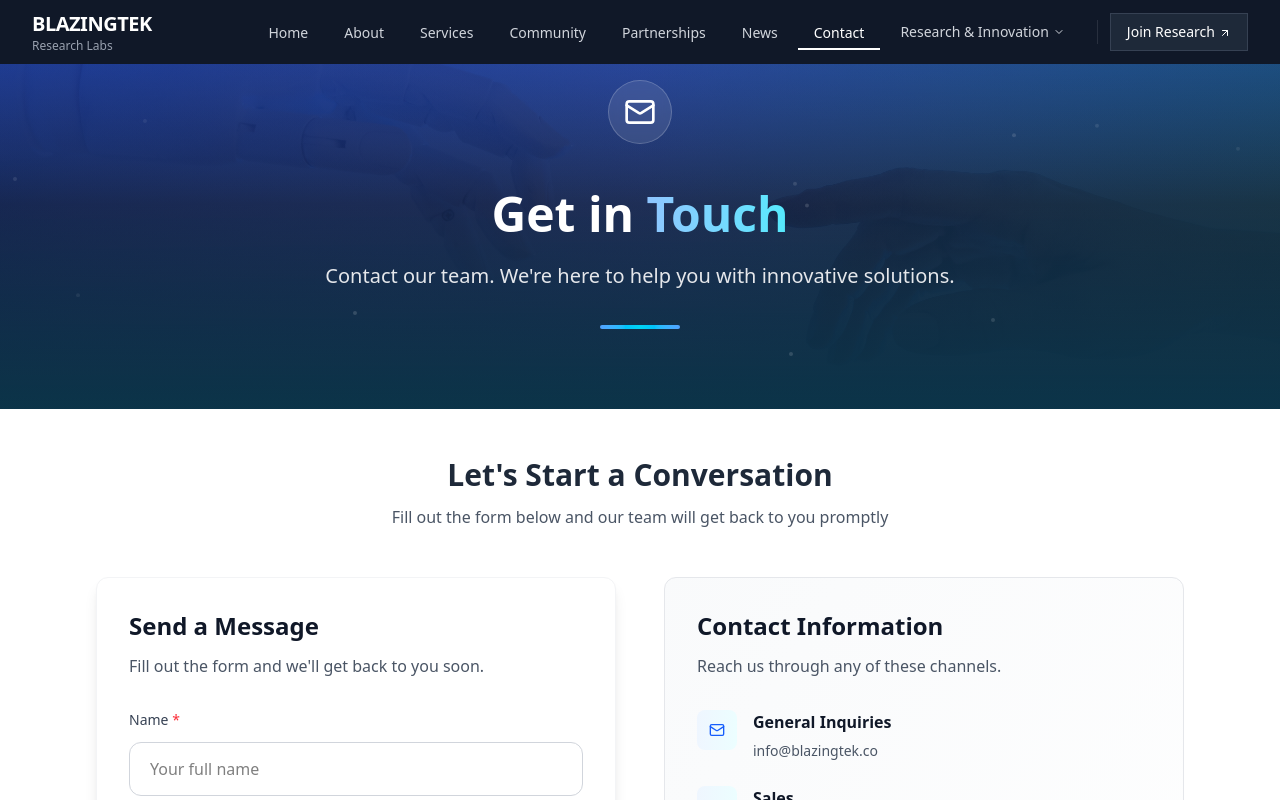
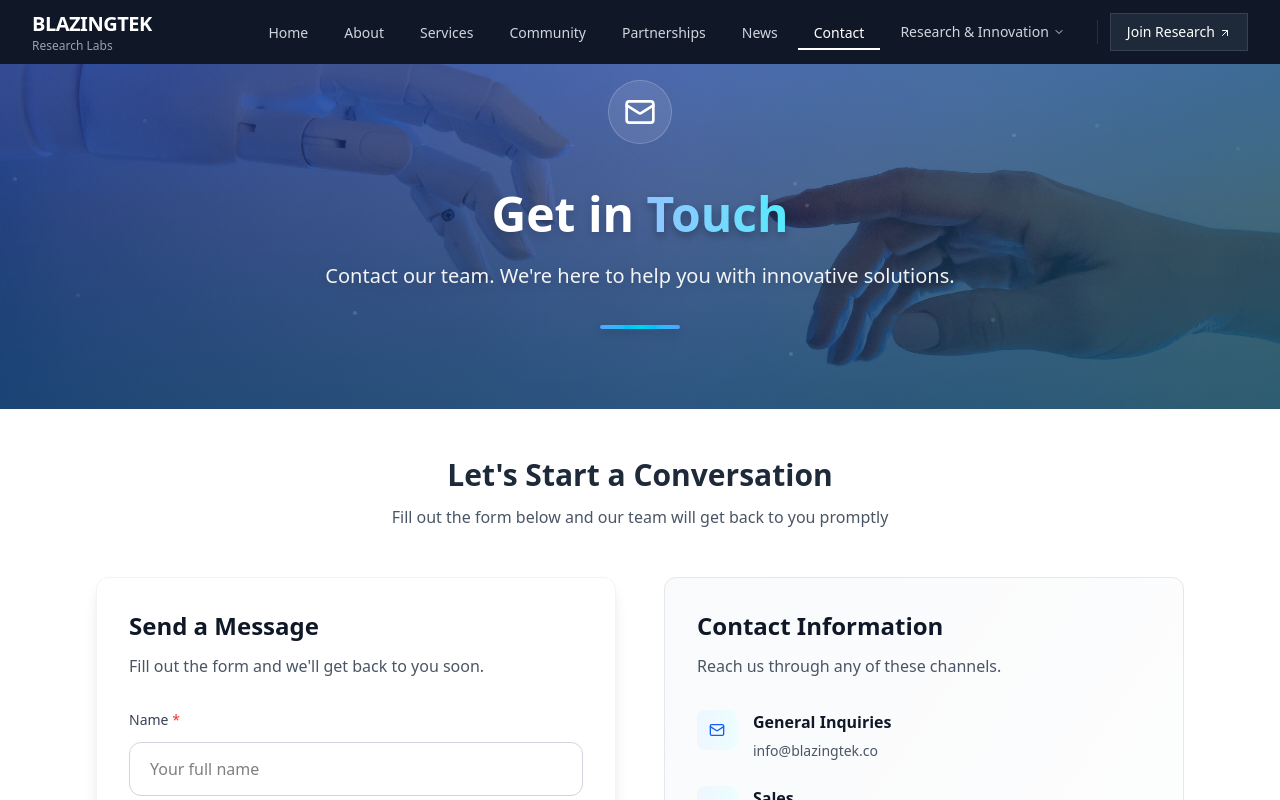
Before and after one commit to tgzgondoz/blazingtek, a React (Vite) app: page /contact in a window 1280 px wide. Shown: the top 800 px of the page. Built offline with nearby package versions, Linux system fonts and the light colour scheme.

Commit message:
community

```diff
--- a/src/pages/Contact.jsx
+++ b/src/pages/Contact.jsx
@@ -32,7 +32,7 @@ const Contact = () => {
         {/* Background Image */}
         <div className="absolute inset-0">
           <img
-            src={bgImage} // Change this to bg4.jpg if you have it
+            src={bgImage}
             alt="Contact Background"
             className="absolute inset-0 w-full h-full object-cover"
             onError={(e) => {
@@ -41,10 +41,10 @@ const Contact = () => {
               e.target.style.display = 'none';
             }}
           />
-          {/* Gradient overlays */}
-          <div className="absolute inset-0 bg-gradient-to-r from-blue-900/90 via-blue-900/80 to-cyan-900/90"></div>
-          <div className="absolute inset-0 bg-gradient-to-t from-gray-900 via-gray-900/60 to-transparent"></div>
-          <div className="absolute inset-0 bg-gradient-to-b from-blue-700/30 via-transparent to-cyan-700/30"></div>
+          {/* Reduced opacity gradient overlays */}
+          <div className="absolute inset-0 bg-gradient-to-r from-blue-900/70 via-blue-900/50 to-cyan-900/70"></div>
+          <div className="absolute inset-0 bg-gradient-to-t from-gray-900/40 via-gray-900/20 to-transparent"></div>
+          <div className="absolute inset-0 bg-gradient-to-b from-blue-700/20 via-transparent to-cyan-700/20"></div>
 
           {/* Animated particles */}
           <div className="absolute inset-0">
@@ -92,10 +92,10 @@ const Contact = () => {
             initial={{ opacity: 0, y: 10 }}
             animate={{ opacity: 1, y: 0 }}
             transition={{ delay: 0.3, duration: 0.5 }}
-            className="text-4xl md:text-5xl font-bold mb-4 leading-tight"
+            className="text-4xl md:text-5xl font-bold mb-4 leading-tight drop-shadow-lg"
           >
             <span className="text-white">Get in </span>
-            <span className="bg-gradient-to-r from-blue-300 to-cyan-300 bg-clip-text text-transparent font-extrabold">
+            <span className="bg-gradient-to-r from-blue-300 to-cyan-300 bg-clip-text text-transparent font-extrabold drop-shadow-lg">
               Touch
             </span>
           </motion.h1>
@@ -104,7 +104,7 @@ const Contact = () => {
             initial={{ opacity: 0 }}
             animate={{ opacity: 1 }}
             transition={{ delay: 0.4, duration: 0.6 }}
-            className="text-lg md:text-xl text-gray-200 max-w-2xl mx-auto mb-8 leading-relaxed"
+            className="text-lg md:text-xl text-gray-100 max-w-2xl mx-auto mb-8 leading-relaxed drop-shadow-lg"
           >
             Contact our team. We're here to help you with innovative solutions.
           </motion.p>
@@ -114,7 +114,7 @@ const Contact = () => {
             initial={{ width: 0 }}
             animate={{ width: "80px" }}
             transition={{ delay: 0.5, duration: 0.8 }}
-            className="mx-auto mt-8 h-1 bg-gradient-to-r from-blue-400 via-cyan-400 to-blue-400 rounded-full"
+            className="mx-auto mt-8 h-1 bg-gradient-to-r from-blue-400 via-cyan-400 to-blue-400 rounded-full drop-shadow-lg"
           />
         </motion.div>
       </div>
```
